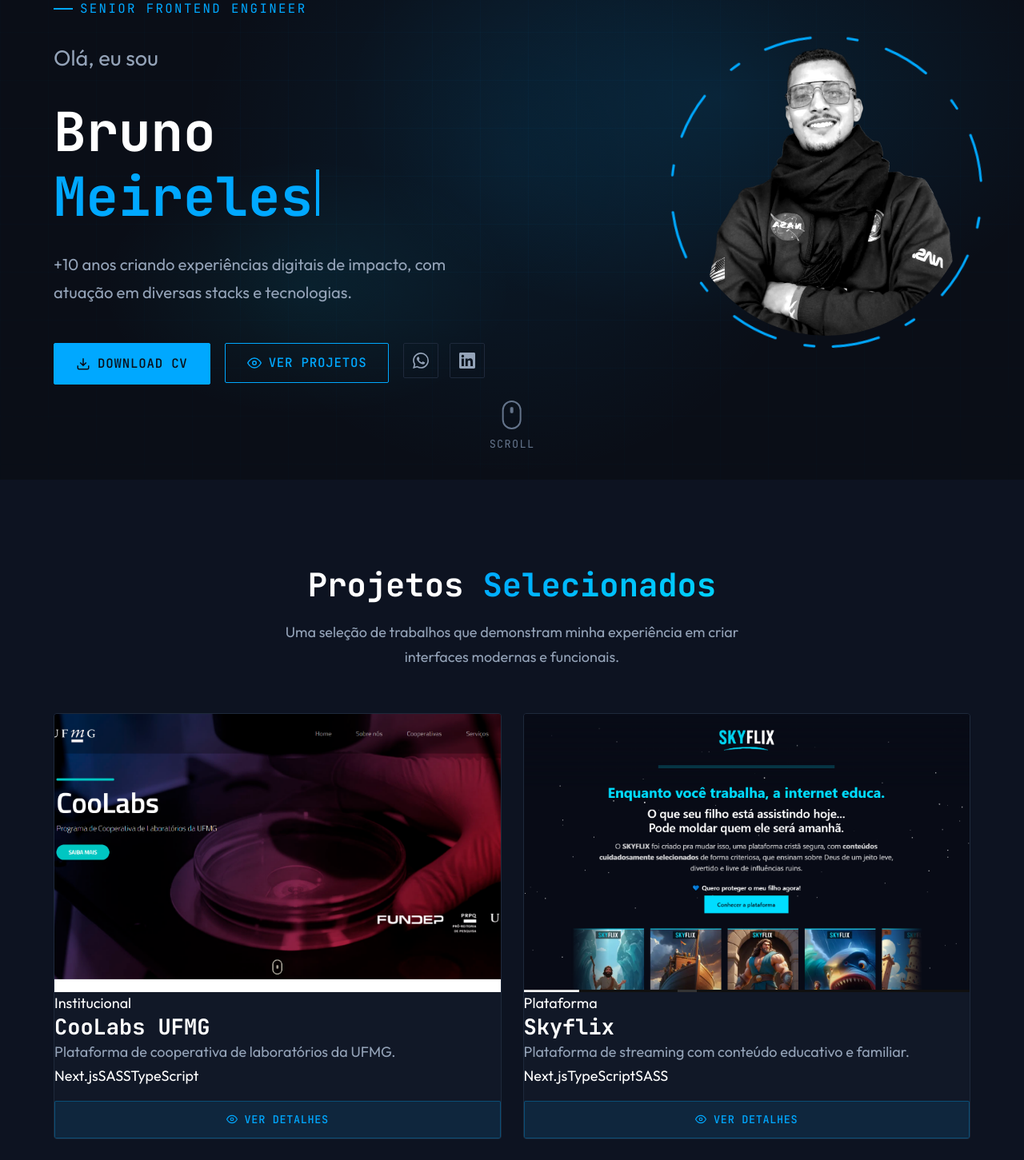
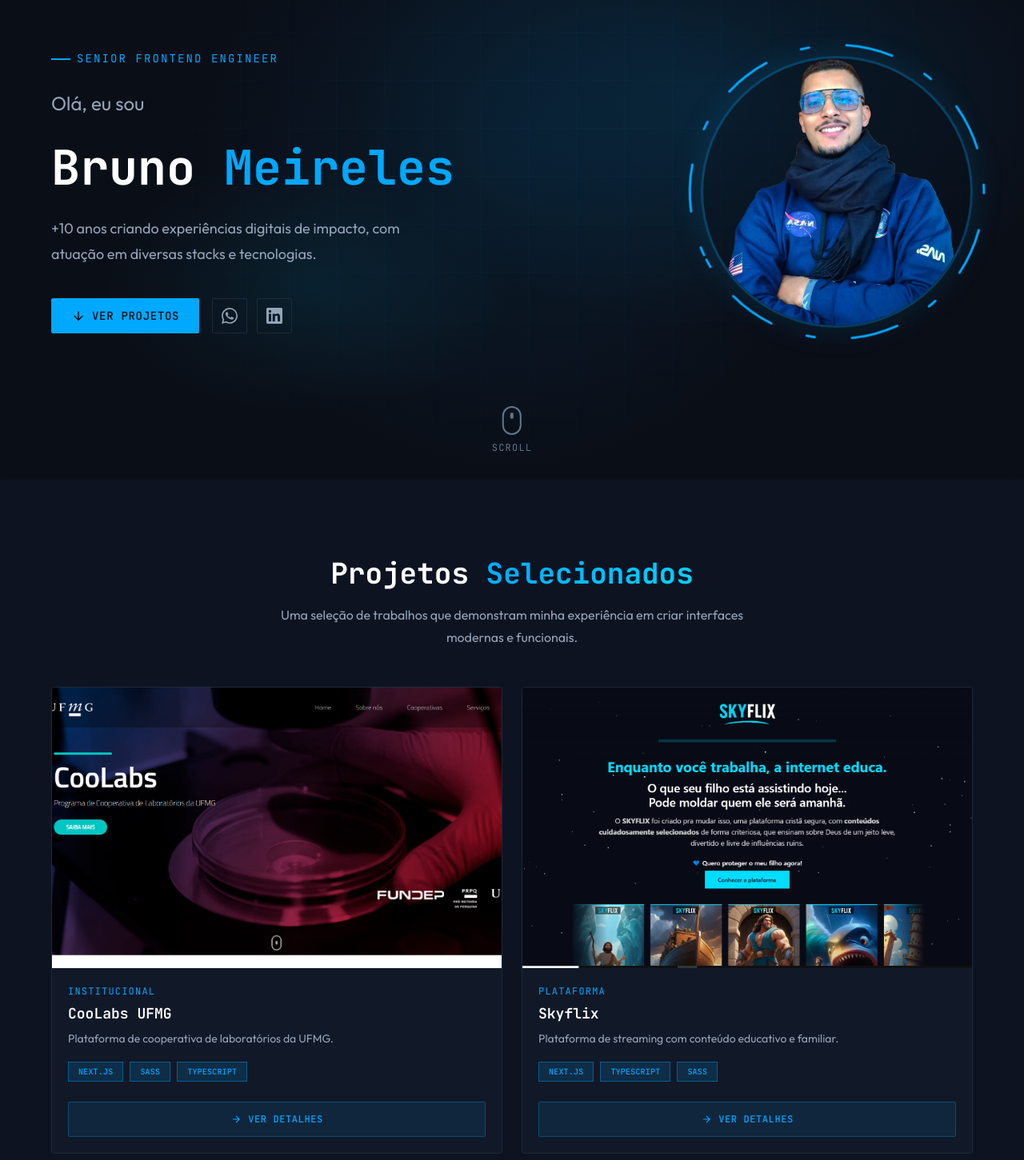
Before and after one commit to brunonl/portfolio, a Next.js app: page / in a window 1280 px wide. Shown: the part 200-1651 px from the top of the page at 80% size. Built offline with nearby package versions, Linux system fonts and the light colour scheme.

Commit message:
feat: update styles

```diff
--- a/src/components/Hero/Hero.tsx
+++ b/src/components/Hero/Hero.tsx
@@ -111,7 +111,7 @@
                     <p className="hero__greeting">{t('hero.greeting')}</p>
 
                     <h1 className="hero__name">
-                        <span className="hero__name-first">Bruno</span>
+                        <span className="hero__name-first">Bruno </span>
                         <span className="hero__name-last">
                             {displayedText}
                             {!isMobile && (
@@ -130,32 +130,19 @@
                             onClick={() => handleScroll('#projects')}
                             className="hero__btn hero__btn--primary hero__btn--mobile-cta"
                         >
-                            {t('hero.viewProjects')}
                             <svg width="18" height="18" viewBox="0 0 24 24" fill="none" stroke="currentColor" strokeWidth="2">
                                 <path d="M12 5v14M5 12l7 7 7-7" />
                             </svg>
+                            {t('hero.viewProjects')}
                         </button>
-
-                        {/* Desktop: Download CV button */}
-                        <a
-                            href="/cv_bruno_meireles.pdf"
-                            download
-                            className="hero__btn hero__btn--primary hero__btn--desktop"
-                        >
-                            <svg width="18" height="18" viewBox="0 0 24 24" fill="none" stroke="currentColor" strokeWidth="2">
-                                <path d="M21 15v4a2 2 0 01-2 2H5a2 2 0 01-2-2v-4M7 10l5 5 5-5M12 15V3" />
-                            </svg>
-                            {t('header.downloadCv')}
-                        </a>
 
                         {/* Desktop: View Projects button */}
                         <button
                             onClick={() => handleScroll('#projects')}
-                            className="hero__btn hero__btn--secondary hero__btn--desktop"
+                            className="hero__btn hero__btn--primary hero__btn--desktop"
                         >
                             <svg width="18" height="18" viewBox="0 0 24 24" fill="none" stroke="currentColor" strokeWidth="2">
-                                <path d="M1 12s4-8 11-8 11 8 11 8-4 8-11 8-11-8-11-8z" />
-                                <circle cx="12" cy="12" r="3" />
+                                <path d="M12 5v14M5 12l7 7 7-7" />
                             </svg>
                             {t('hero.viewProjects')}
                         </button>
--- a/src/components/Projects/Projects.tsx
+++ b/src/components/Projects/Projects.tsx
@@ -110,8 +110,7 @@
 
                                     <button className="project-card__details-btn">
                                         <svg width="16" height="16" viewBox="0 0 24 24" fill="none" stroke="currentColor" strokeWidth="2">
-                                            <path d="M1 12s4-8 11-8 11 8 11 8-4 8-11 8-11-8-11-8z" />
-                                            <circle cx="12" cy="12" r="3" />
+                                            <path d="M5 12h14M12 5l7 7-7 7" />
                                         </svg>
                                         {t('projects.viewDetails')}
                                     </button>
--- a/src/contexts/LanguageContext.tsx
+++ b/src/contexts/LanguageContext.tsx
@@ -31,8 +31,8 @@
         'projects.titleAccent': 'Selecionados',
         'projects.subtitle': 'Uma seleção de trabalhos que demonstram minha experiência em criar interfaces modernas e funcionais.',
         'projects.viewDetails': 'Ver Detalhes',
-        'projects.accessProject': 'Acessar projeto',
-        'projects.accessRepo': 'Acessar repositório',
+        'projects.accessProject': 'Ver Projeto',
+        'projects.accessRepo': 'Ver Código',
         'projects.technologies': 'Tecnologias',
 
         // Projects Data
@@ -117,8 +117,8 @@
         'projects.titleAccent': 'Projects',
         'projects.subtitle': 'A selection of work showcasing my experience in building modern, functional interfaces.',
         'projects.viewDetails': 'View Details',
-        'projects.accessProject': 'Visit project',
-        'projects.accessRepo': 'View repository',
+        'projects.accessProject': 'Live Demo',
+        'projects.accessRepo': 'Source Code',
         'projects.technologies': 'Technologies',
 
         // Projects Data
--- a/src/data/projects.ts
+++ b/src/data/projects.ts
@@ -48,6 +48,7 @@
     fullDescription: 'project.lidery.fullDescription',
     image: '/images/projects/lidery.png',
     liveUrl: 'https://liderynl.github.io',
+    repoUrl: 'https://github.com/liderynl/liderynl.github.io',
     stack: ['HTML5', 'CSS3', 'Bootstrap'],
     category: 'Landing Page'
   },
@@ -58,6 +59,7 @@
     fullDescription: 'project.microscopia.fullDescription',
     image: '/images/projects/microscopia.png',
     liveUrl: 'https://microscopia-ufmg.github.io/',
+    repoUrl: 'https://github.com/microscopia-ufmg/microscopia-ufmg.github.io',
     stack: ['HTML5', 'CSS3', 'JavaScript'],
     category: 'Institucional'
   }
--- a/src/styles/_variables.scss
+++ b/src/styles/_variables.scss
@@ -24,17 +24,18 @@
 $font-family-primary: 'Outfit', 'Inter', -apple-system, BlinkMacSystemFont, 'Segoe UI', sans-serif;
 $font-family-heading: $font-family-mono;
 
-$font-size-xs: 0.75rem;
-$font-size-sm: 0.875rem;
-$font-size-base: 1rem;
-$font-size-lg: 1.125rem;
-$font-size-xl: 1.25rem;
-$font-size-2xl: 1.5rem;
-$font-size-3xl: 1.875rem;
-$font-size-4xl: 2.25rem;
-$font-size-5xl: 3rem;
-$font-size-6xl: 3.75rem;
-$font-size-7xl: 4.5rem;
+// Font Sizes (in pixels)
+$font-size-xs: 12px;
+$font-size-sm: 14px;
+$font-size-base: 16px;
+$font-size-lg: 18px;
+$font-size-xl: 20px;
+$font-size-2xl: 24px;
+$font-size-3xl: 30px;
+$font-size-4xl: 36px;
+$font-size-5xl: 48px;
+$font-size-6xl: 60px;
+$font-size-7xl: 72px;
 
 $font-weight-normal: 400;
 $font-weight-medium: 500;
@@ -45,19 +46,19 @@
 $line-height-normal: 1.5;
 $line-height-relaxed: 1.75;
 
-// Spacing
-$spacing-1: 0.25rem;
-$spacing-2: 0.5rem;
-$spacing-3: 0.75rem;
-$spacing-4: 1rem;
-$spacing-5: 1.25rem;
-$spacing-6: 1.5rem;
-$spacing-8: 2rem;
-$spacing-10: 2.5rem;
-$spacing-12: 3rem;
-$spacing-16: 4rem;
-$spacing-20: 5rem;
-$spacing-24: 6rem;
+// Spacing (in pixels)
+$spacing-1: 4px;
+$spacing-2: 8px;
+$spacing-3: 12px;
+$spacing-4: 16px;
+$spacing-5: 20px;
+$spacing-6: 24px;
+$spacing-8: 32px;
+$spacing-10: 40px;
+$spacing-12: 48px;
+$spacing-16: 64px;
+$spacing-20: 80px;
+$spacing-24: 96px;
 
 // Container
 $container-max-width: 1200px;
--- a/src/styles/components/_contact.scss
+++ b/src/styles/components/_contact.scss
@@ -49,6 +49,7 @@
         display: flex;
         flex-wrap: wrap;
         justify-content: center;
+        align-items: flex-start;
         gap: $spacing-4; // Optimized mobile spacing
 
         @include respond-to(md) {
@@ -60,36 +61,34 @@
         display: flex;
         flex-direction: column;
         align-items: center;
-        gap: $spacing-3;
+        gap: $spacing-2;
         text-decoration: none;
         transition: all $transition-base;
-        padding: $spacing-6;
+        padding: $spacing-4;
         border-radius: $radius-md;
         background: rgba($color-bg-card, 0.3);
-        border: 1px solid transparent;
 
-        // Fixed sizing for uniformity
-        width: 140px;
-        height: 160px;
+        // Fixed sizing for uniformity - same size for all items
+        flex: 1;
+        min-width: 100px;
+        max-width: 130px;
         justify-content: center;
 
         @include respond-to(md) {
-            width: 180px;
-            height: 200px;
-            padding: $spacing-8;
+            min-width: 180px;
+            max-width: 220px;
+            padding: $spacing-6;
+            gap: $spacing-3;
         }
 
         &:hover {
             background: rgba($color-bg-card, 0.6);
-            border-color: rgba($color-accent, 0.2);
+            border-color: $color-accent;
+            transform: translateY(-4px);
 
             .contact__icon {
                 border-color: $color-accent;
-                background: rgba($color-accent, 0.1);
-                box-shadow:
-                    0 0 20px rgba($color-accent, 0.3),
-                    inset 0 0 20px rgba($color-accent, 0.05);
-                transform: translateY(-4px);
+                background: rgba($color-accent, 0.15);
 
                 svg {
                     transform: scale(1.1);
@@ -106,7 +105,7 @@
         display: flex;
         align-items: center;
         justify-content: center;
-        width: 48px; // Smaller on mobile
+        width: 48px;
         height: 48px;
         border: 1px solid $color-border;
         border-radius: 50%;
@@ -152,7 +151,7 @@
         color: $color-text-primary;
         font-weight: $font-weight-medium;
         transition: color $transition-base;
-        margin-top: $spacing-2;
+        white-space: nowrap;
 
         @include respond-to(md) {
             font-size: $font-size-base;
@@ -161,14 +160,15 @@
 
     &__value {
         font-family: $font-family-mono;
-        font-size: 10px; // Smaller for mobile fit
+        font-size: 8px;
         color: $color-text-muted;
+        text-align: center;
         word-break: break-all;
-        text-align: center;
-        line-height: 1.2;
+        line-height: 1.3;
 
         @include respond-to(md) {
             font-size: $font-size-xs;
+            word-break: normal;
         }
     }
 }
--- a/src/styles/components/_header.scss
+++ b/src/styles/components/_header.scss
@@ -9,12 +9,12 @@
     top: 0;
     left: 0;
     right: 0;
-    z-index: $z-index-header;
+    z-index: 9999; // Very high to ensure it's above everything
     padding: $spacing-4 0;
     transition: all $transition-base;
 
     &--scrolled {
-        background: rgba($color-bg-primary, 0.85);
+        background: rgba($color-bg-primary, 0.95);
         backdrop-filter: blur(20px);
         border-bottom: 1px solid $color-border;
     }
@@ -193,11 +193,14 @@
         left: 0;
         right: 0;
         bottom: 0;
-        background: rgba($color-bg-primary, 0.98);
-        backdrop-filter: blur(20px);
+        height: calc(100vh - 60px); // Explicit height
+        width: 100%;
+        background: $color-bg-primary; // Fully opaque
         padding: $spacing-8;
         flex-direction: column;
         gap: $spacing-6;
+        z-index: 9998;
+        overflow-y: auto;
 
         &--open {
             display: flex;
--- a/src/styles/components/_hero.scss
+++ b/src/styles/components/_hero.scss
@@ -138,12 +138,8 @@
         font-family: $font-family-mono;
         font-weight: $font-weight-bold;
         line-height: $line-height-tight;
-    }
-
-    &__name-first {
-        display: block;
-        font-size: $font-size-3xl;
-        color: $color-text-primary;
+        font-size: $font-size-2xl;
+        white-space: nowrap;
 
         @include respond-to(md) {
             font-size: $font-size-5xl;
@@ -154,17 +150,15 @@
         }
     }
 
+    &__name-first {
+        color: $color-text-primary;
+    }
+
     &__name-last {
-        display: block;
-        font-size: $font-size-3xl;
-        color: $color-accent;
+        color: $color-text-primary;
 
         @include respond-to(md) {
-            font-size: $font-size-5xl;
-        }
-
-        @include respond-to(lg) {
-            font-size: $font-size-6xl;
+            color: $color-accent;
         }
     }
 
@@ -345,17 +339,17 @@
 
     &__image-container {
         position: relative;
-        width: 200px;
-        height: 200px;
+        width: 160px;
+        height: 160px;
 
         @include respond-to(md) {
-            width: 300px;
-            height: 300px;
+            width: 280px;
+            height: 280px;
         }
 
         @include respond-to(lg) {
-            width: 360px;
-            height: 360px;
+            width: 340px;
+            height: 340px;
         }
     }
 
@@ -377,15 +371,15 @@
         circle {
             stroke: $color-accent;
             stroke-width: 4px;
-            stroke-dasharray: 24 10 0 0; // Initial state
+            stroke-dasharray: 24 10 10 0; // Initial state
             animation:
-                dash-animate 20s ease-in-out infinite alternate,
-                spin 25s linear infinite; // Rotation
+                dash-animate 10s ease-in-out infinite alternate,
+                spin 15s linear infinite; // Rotation
             transform-origin: center;
         }
     }
 
-    // Image Blend Container
+    // Image Container
     &__image-blend {
         width: 100%;
         height: 100%;
@@ -393,24 +387,16 @@
         z-index: 2;
         border-radius: 50%;
         overflow: hidden;
-
-        /* Mix Blend Mode for "Luke" effect
-           Allows the image to blend with the dark background,
-           making highlights pop */
-        mix-blend-mode: lighten;
+        border: 3px solid rgba($color-accent, 0.3);
+        box-shadow: 0 0 40px rgba($color-accent, 0.15);
+        background: rgba($color-bg-primary, 0.3);
     }
 
     &__image {
         width: 100%;
         height: 100%;
         object-fit: cover;
-        // Enhancing the blend effect by increasing contrast and removing saturation initially
-        filter: grayscale(100%) contrast(1.2) brightness(1.1);
-        transition: filter $transition-base;
-
-        &:hover {
-            filter: grayscale(0%) contrast(1) brightness(1);
-        }
+        object-position: center top;
     }
 
 
--- a/src/styles/components/_modal.scss
+++ b/src/styles/components/_modal.scss
@@ -198,36 +198,44 @@
     &__tech {
         font-family: $font-family-mono;
         font-size: $font-size-xs;
-        color: $color-text-primary;
+        color: $color-accent;
         padding: $spacing-1 $spacing-3;
-        background: rgba($color-accent, 0.1);
-        border: 1px solid $color-border;
-        border-radius: $radius-sm;
+        background: rgba($color-accent, 0.15);
+        border: 1px solid rgba($color-accent, 0.4);
+        border-radius: 0;
+        font-weight: $font-weight-medium;
+        text-transform: uppercase;
+        letter-spacing: 0.02em;
     }
 
     // Footer with actions
     &__footer {
-        margin-top: auto;
-        padding-top: $spacing-8;
+        padding: $spacing-4 $spacing-6;
         display: flex;
-        gap: $spacing-4;
+        gap: $spacing-3;
         border-top: 1px solid $color-border;
-        flex-wrap: wrap;
+        background: rgba($color-bg-secondary, 0.5);
+        flex-wrap: nowrap; // Keep buttons on one line
     }
 
     &__btn {
         display: inline-flex;
         align-items: center;
+        justify-content: center;
         gap: $spacing-2;
-        padding: $spacing-2 $spacing-4; // Smaller padding
+        flex: 0 0 auto; // Don't stretch to fill
+        min-width: 140px;
+        max-width: 50%; // Max half width when alone
+        padding: $spacing-3 $spacing-4;
         font-family: $font-family-mono;
-        font-size: $font-size-xs; // Smaller font
+        font-size: $font-size-xs;
         font-weight: $font-weight-medium;
         text-transform: uppercase;
         letter-spacing: 0.05em;
         border-radius: $radius-sm;
         text-decoration: none;
         transition: all $transition-base;
+        min-height: 44px;
 
         svg {
             width: 16px;
--- a/src/styles/components/_projects.scss
+++ b/src/styles/components/_projects.scss
@@ -60,15 +60,11 @@
     }
 
     &:hover {
-        border-color: $color-accent;
         transform: translateY(-4px);
+        box-shadow: 0 10px 30px rgba(0, 0, 0, 0.3);
 
         .project-card__image {
             transform: scale(1.05);
-        }
-
-        .project-card__overlay {
-            opacity: 1;
         }
     }
 
@@ -78,29 +74,87 @@
         overflow: hidden;
     }
 
-    // Image styles - fix for white border
     &__image {
         width: 100%;
         height: 100%;
         object-fit: cover;
         object-position: top;
         transition: transform $transition-slow;
-        display: block; // Fix for white border at bottom
+        display: block;
     }
 
-    // Overlay removed as button is now always visible
-    &__overlay {
-        display: none;
+    &__content {
+        flex: 1;
+        padding: $spacing-5;
+        display: flex;
+        flex-direction: column;
     }
 
-    // Details button - visible on ALL screens
+    &__category {
+        display: inline-block;
+        font-family: $font-family-mono;
+        font-size: $font-size-xs;
+        color: $color-accent;
+        text-transform: uppercase;
+        letter-spacing: 0.1em;
+        margin-bottom: $spacing-2;
+    }
+
+    &__title {
+        font-family: $font-family-mono;
+        font-size: $font-size-lg;
+        font-weight: $font-weight-semibold;
+        color: $color-text-primary;
+        margin-bottom: $spacing-2;
+    }
+
+    &__description {
+        font-family: $font-family-primary;
+        font-size: $font-size-sm;
+        color: $color-text-secondary;
+        line-height: $line-height-relaxed;
+        margin-bottom: $spacing-4;
+        flex: 1;
+        display: -webkit-box;
+        -webkit-line-clamp: 3;
+        line-clamp: 3;
+        -webkit-box-orient: vertical;
+        overflow: hidden;
+    }
+
+    &__stack {
+        display: flex;
+        flex-wrap: wrap;
+        gap: $spacing-2;
+        margin-bottom: 25px;
+    }
+
+    &__tech {
+        font-family: $font-family-mono;
+        font-size: 10px;
+        color: $color-accent;
+        padding: $spacing-1 $spacing-3;
+        background: rgba($color-accent, 0.15);
+        border: 1px solid rgba($color-accent, 0.4);
+        border-radius: 0;
+        font-weight: $font-weight-medium;
+        text-transform: uppercase;
+        letter-spacing: 0.02em;
+    }
+
+    // Fixed footer with button
+    &__footer {
+        padding: $spacing-4;
+        border-top: 1px solid $color-border;
+        background: rgba($color-bg-secondary, 0.5);
+    }
+
     &__details-btn {
         display: flex;
         align-items: center;
         justify-content: center;
         gap: $spacing-2;
         width: 100%;
-        margin-top: $spacing-4;
         padding: $spacing-3;
         font-family: $font-family-mono;
         font-size: $font-size-xs;
@@ -113,6 +167,7 @@
         border-radius: $radius-sm;
         cursor: pointer;
         transition: all $transition-base;
+        min-height: 44px;
 
         svg {
             width: 14px;
@@ -120,7 +175,8 @@
         }
 
         &:hover {
-            background: rgba($color-accent, 0.2);
+            background: $color-accent;
+            color: $color-bg-primary;
             border-color: $color-accent;
         }
     }
```
Also changed, not shown: src/components/Header/Header.tsx (+12 -0 lines), 1 other file (tests, documents, lock files or other folders).
